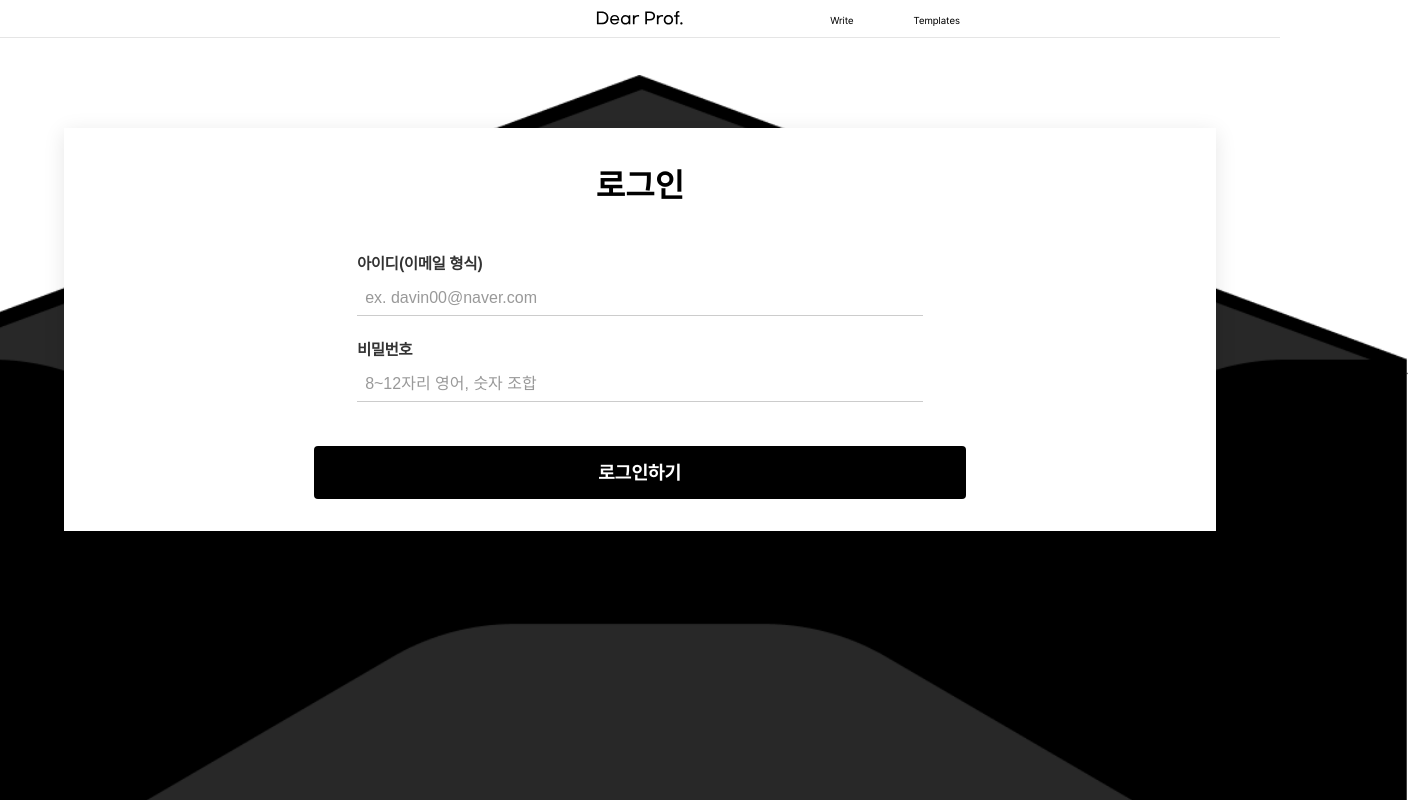
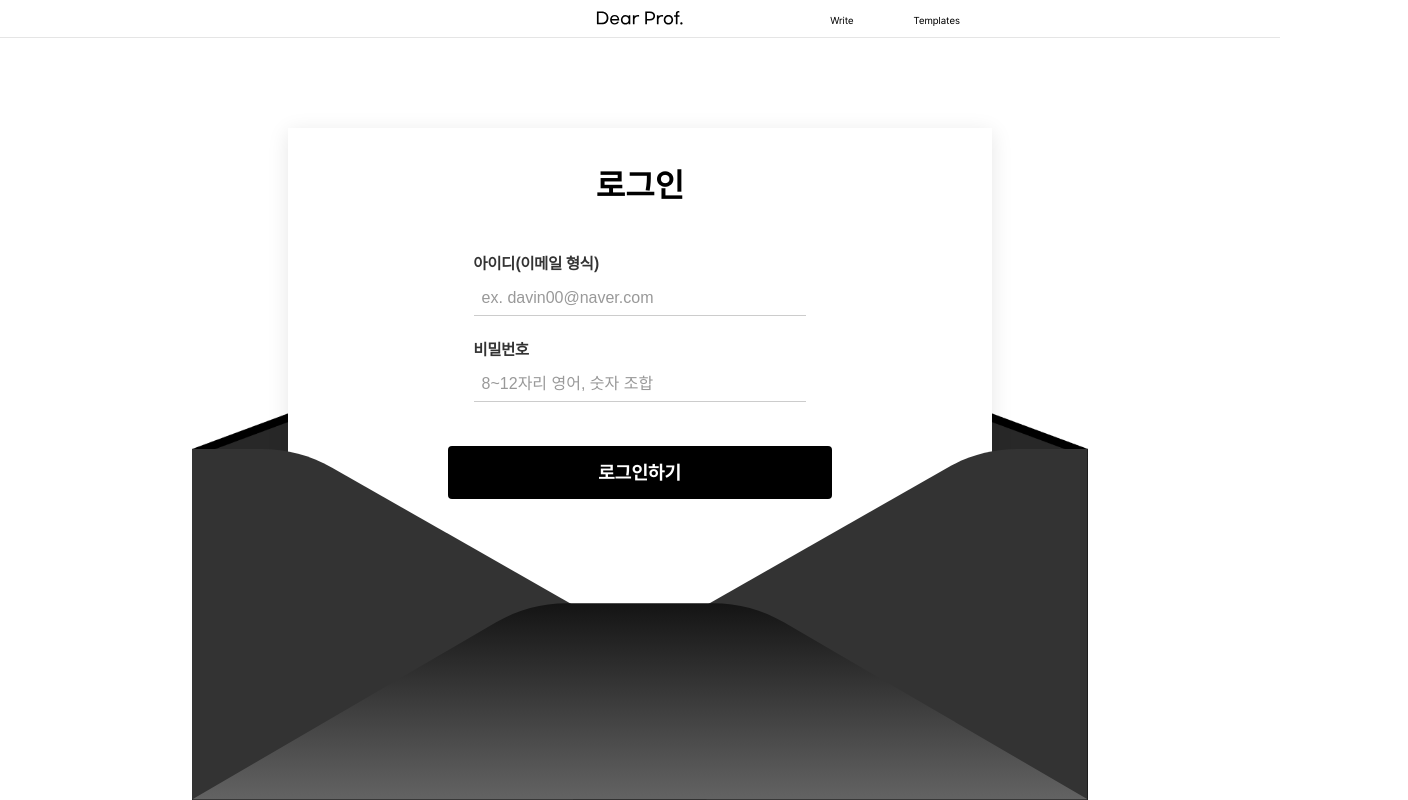
Before and after one commit to Dear-Professor/DearProf_Frontend, a React (Create React App) app in the folder client/: page /login in a window 1280 px wide. Shown: the top 800 px of the page, 1408 px wide, since content can reach past the window. Built offline with nearby package versions, Linux system fonts and the light colour scheme; no server answers.

Commit message:
[Fix] 로그인 수정

```diff
--- a/client/src/pages/Login.jsx
+++ b/client/src/pages/Login.jsx
@@ -1,7 +1,8 @@
 import React, { useState } from "react";
 import styled from "styled-components";
-import EnvelopeImage from "../assets/images/signUpEnvelope.png";
+import EnvelopeImage from "../assets/images/LetterBackBlack.png";
 import Header from "../components/Header/Header";
+import LetterFront from "../assets/images/LetterFrontBlack.svg";
 import { axiosInstance } from "../api/axios";
 
 const LoginForm = () => {
@@ -29,6 +30,7 @@ const LoginForm = () => {
   return (
     <>
       <Header />
+      <Envelope src={EnvelopeImage} alt="Envelope Theme" />
       <FormContainer>
         <FormHeader>로그인</FormHeader>
         <Form onSubmit={handleLogin}>
@@ -49,7 +51,7 @@ const LoginForm = () => {
           <LoginButton type="submit">로그인하기</LoginButton>
         </Form>
       </FormContainer>
-      <Envelope src={EnvelopeImage} alt="Envelope Theme" />
+      <Envelope1 src={LetterFront} alt="Envelope Theme" />
     </>
   );
 };
@@ -57,7 +59,8 @@ const LoginForm = () => {
 export default LoginForm;
 
 const FormContainer = styled.div`
-  width: 85%;
+  width: 50%;
+  height: 500px;
   margin: 8rem auto;
   padding: 2rem;
   background-color: #fff;
@@ -150,9 +153,16 @@ const ErrorText = styled.p`
 
 const Envelope = styled.img`
   position: absolute;
-  bottom: -10rem; /* 폼의 하단에 위치하도록 */
+  bottom: 0rem; /* 폼의 하단에 위치하도록 */
   left: 50%;
   transform: translateX(-50%);
-  width: 120%;
+  width: 70%;
   z-index: -1;
 `;
+const Envelope1 = styled.img`
+  position: fixed;
+  bottom: 0px; /* 폼의 하단에 위치하도록 */
+  left: 50%;
+  transform: translateX(-50%);
+  width: 70%;
+`;
```
